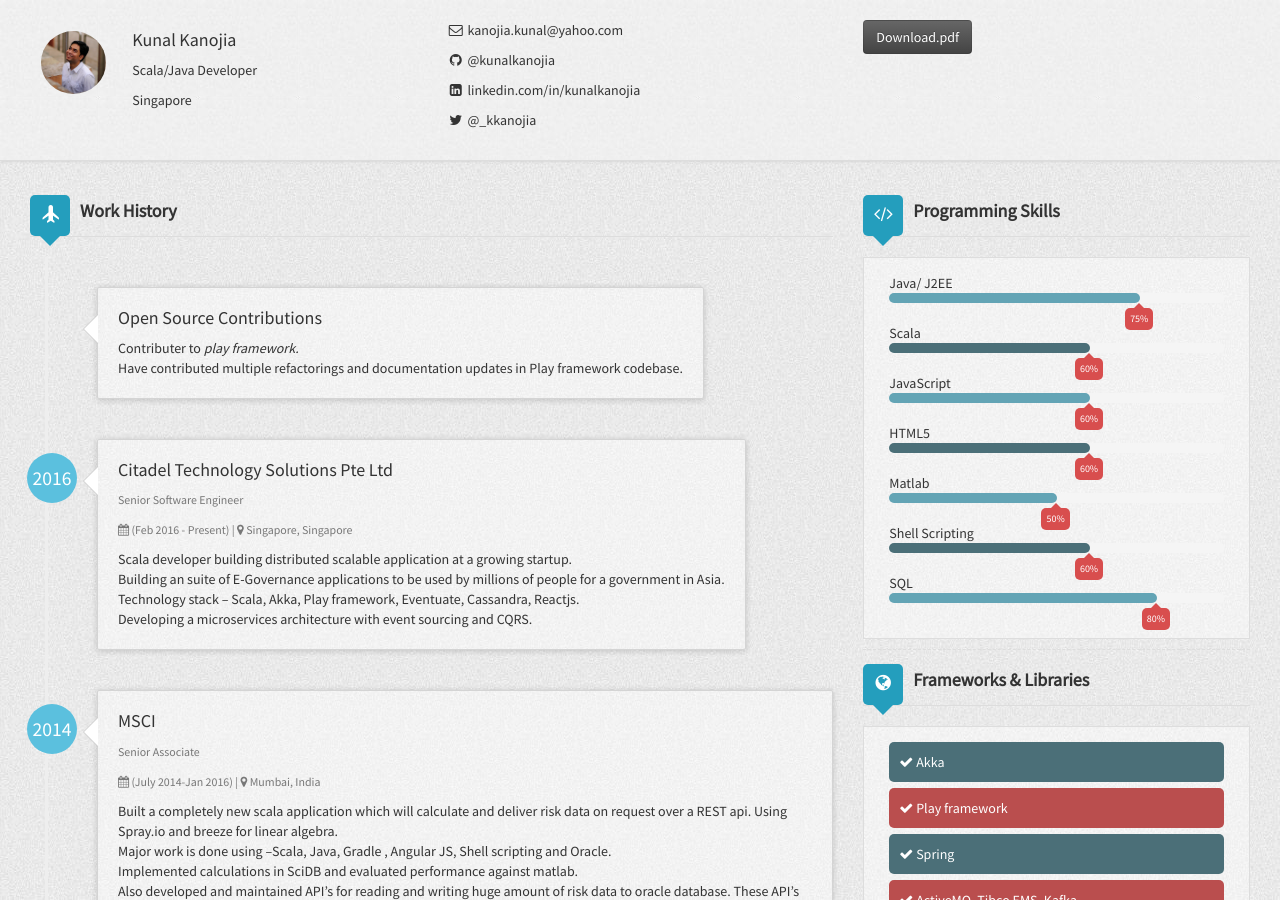
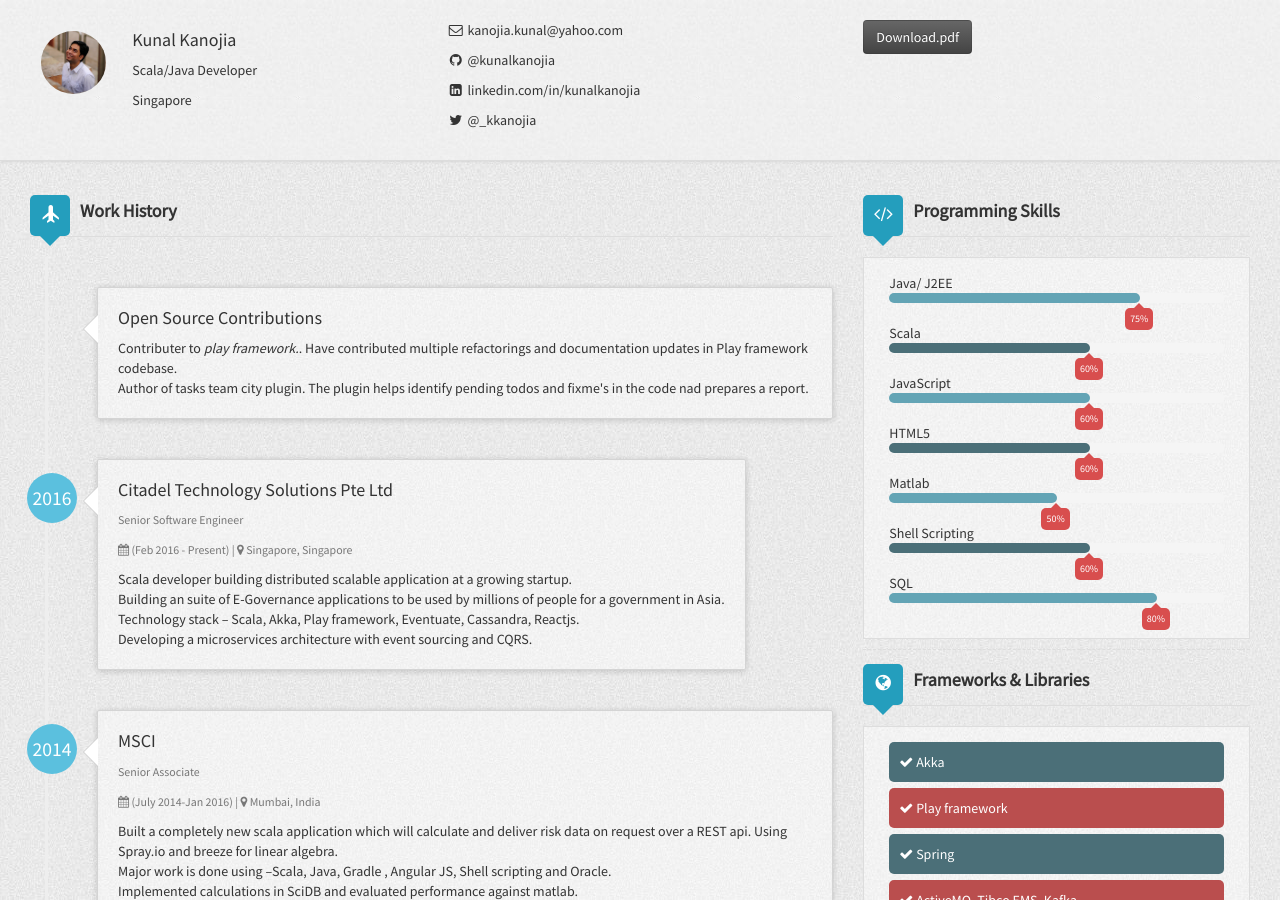
Before and after one commit to kunalkanojia/resumecard, a Jekyll site: the page built from index.html, in a window 1280 px wide and 900 px high. Built offline with Jekyll 4.4.1, drawn with Linux system fonts in a browser that asks for light colours; nearby versions of some CDN libraries.

Commit message:
Update _config.yml

```diff
--- a/_config.yml
+++ b/_config.yml
@@ -33,8 +33,10 @@ author:
       title:
       started:
       duration:
-      description: Contributer to <a href="https://github.com/playframework/playframework"><em>play framework.</em></a> <br>
-                   Have contributed multiple refactorings and documentation updates in Play framework codebase.
+      description: Contributer to <a href="https://github.com/playframework/playframework"><em>play framework.</em></a>.
+                   Have contributed multiple refactorings and documentation updates in Play framework codebase. <br>
+                   Author of <a href="https://github.com/kunalkanojia/tasks-teamcity-plugin"> tasks team city plugin</a>.
+                   The plugin helps identify pending todos and fixme's in the code nad prepares a report. <br>
     - work1:
       company: Citadel Technology Solutions Pte Ltd
       location: Singapore, Singapore
```
